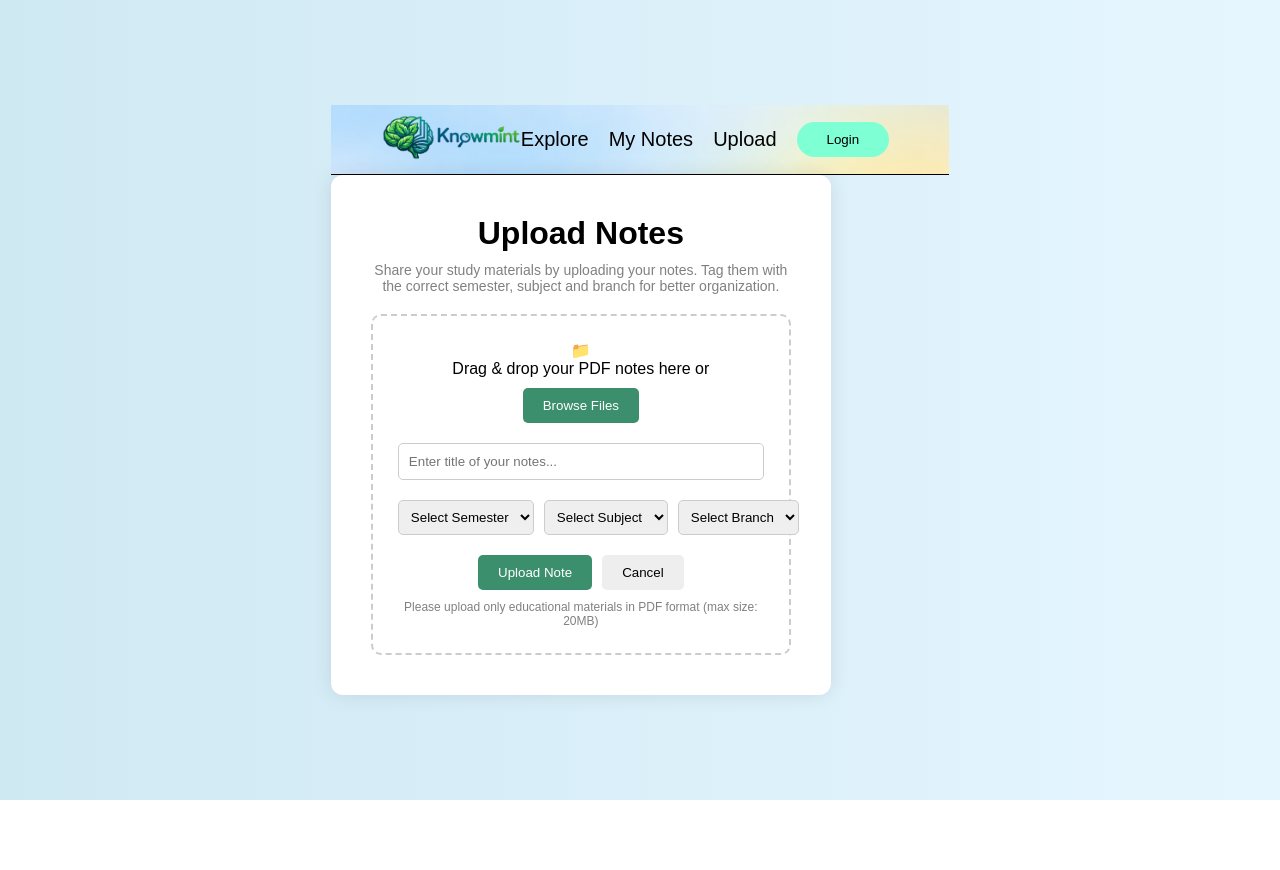
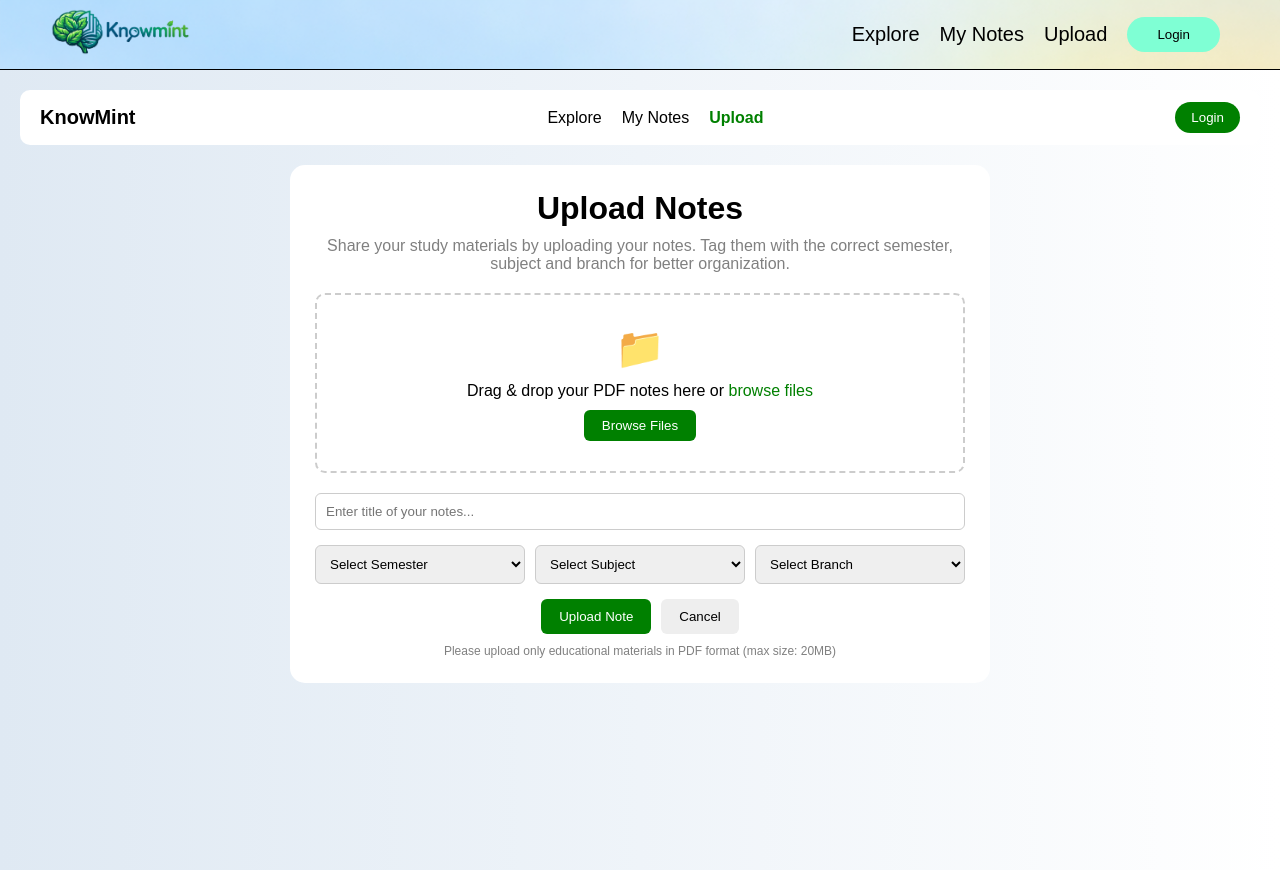
Before and after one commit to manunaik128/KnowMint, a React app in the folder Frontend/: page /upload in a window 1280 px wide. Before the commit the page ends 800 px from the top, so only its background shows below. Built offline with nearby package versions, Linux system fonts and the light colour scheme; the HTML template or start-up script is replaced by a standard one.

Commit message:
page created

```diff
--- a/Frontend/src/pages/Upload.jsx
+++ b/Frontend/src/pages/Upload.jsx
@@ -1,74 +1,67 @@
-import React from 'react'
-import "../styles/Upload.css"
+import React from "react";
+import "../styles/Upload.css";
 
 const Upload = () => {
   return (
+    <div className="page">
+      {/* Navbar */}
+      <nav className="navbar">
+        <div className="logo">KnowMint</div>
+        <ul className="nav-links">
+          <li>Explore</li>
+          <li>My Notes</li>
+          <li className="active">Upload</li>
+        </ul>
+        <button className="login-btn">Login</button>
+      </nav>
 
-
-<div class="container">
-
+      {/* Upload Section */}
+      <div className="container">
         <h1>Upload Notes</h1>
-    <p class="desc">
-        Share your study materials by uploading your notes.
-        Tag them with the correct semester, subject and branch for better organization.
+        <p className="desc">
+          Share your study materials by uploading your notes. Tag them with the
+          correct semester, subject and branch for better organization.
         </p>
 
-    <div class="upload-box">
-
-        <div classname="upload-icon">
-            📁
+        <div className="upload-box">
+          <div className="upload-icon">📁</div>
+          <p>
+            Drag & drop your PDF notes here or <span>browse files</span>
+          </p>
+          <button className="browse-btn">Browse Files</button>
         </div>
 
-        <p>Drag & drop your PDF notes here or</p>
+        {/* Form */}
+        <div className="form">
+          <input type="text" placeholder="Enter title of your notes..." />
 
-        <button class="browse-btn">Browse Files</button>
-
-        <input type="text" placeholder="Enter title of your notes..." class="input"/>
-
-        <div class="row">
-
+          <div className="row">
             <select>
               <option>Select Semester</option>
-                <option>1st Semester</option>
-                <option>2nd Semester</option>
-                <option>3rd Semester</option>
             </select>
 
             <select>
               <option>Select Subject</option>
-                <option>Web Design</option>
-                <option>Python</option>
-                <option>Database</option>
             </select>
 
             <select>
               <option>Select Branch</option>
-                <option>BCA</option>
-                <option>BSC</option>
-                <option>BTECH</option>
             </select>
-
           </div>
 
-        <div class="buttons">
-
-            <button class="upload-btn">Upload Note</button>
-            <button class="cancel-btn">Cancel</button>
-
+          <div className="buttons">
+            <button className="upload-btn">Upload Note</button>
+            <button className="cancel-btn">Cancel</button>
           </div>
 
-        <p class="note">
-            Please upload only educational materials in PDF format (max size: 20MB)
+          <p className="note">
+            Please upload only educational materials in PDF format (max size:
+            20MB)
           </p>
+        </div>
+      </div>
+    </div>
+  );
+};
 
-    </div>
-
-</div>
-
-
-
-
-  )
-}
-
-export default Upload
+export default Upload;
--- a/Frontend/src/styles/Upload.css
+++ b/Frontend/src/styles/Upload.css
@@ -1,100 +1,174 @@
-*{
-    margin: 0%;
-    padding: 0%;
+/* Reset */
+* {
+  margin: 0;
+  padding: 0;
+  box-sizing: border-box;
+  font-family: sans-serif;
 }
 
-body{
-    font-family: Arial;
-    background: linear-gradient(to right,#cfe9f3,#e6f6ff);
-    display:flex;
-    justify-content:center;
-    align-items:center;
-    height:100vh;
+/* Background */
+.page {
+  min-height: 100vh;
+  background: linear-gradient(to right, #dfe9f3, #ffffff);
+  padding: 20px;
 }
 
-.container{
-    background:white;
-    padding:40px;
-    border-radius:12px;
-    width:500px;
-    text-align:center;
-    box-shadow:0 0 20px rgba(0,0,0,0.1);
+/* Navbar */
+.navbar {
+  display: flex;
+  justify-content: space-between;
+  align-items: center;
+  background: white;
+  padding: 12px 20px;
+  border-radius: 10px;
+  margin-bottom: 20px;
 }
 
-h1{
-    margin-bottom:10px;
+.logo {
+  font-weight: bold;
+  font-size: 20px;
 }
 
-.desc{
-    font-size:14px;
-    color:gray;
-    margin-bottom:20px;
+.nav-links {
+  display: flex;
+  gap: 20px;
+  list-style: none;
 }
 
-.upload-box{
-    border:2px dashed #ccc;
-    padding:25px;
-    border-radius:10px;
+.nav-links li {
+  cursor: pointer;
 }
 
-.upload-icon{
-    font-size:40px;
-    margin-bottom:10px;
+.nav-links .active {
+  color: green;
+  font-weight: bold;
 }
 
-.browse-btn{
-    background:#3c8f6d;
-    color:white;
-    border:none;
-    padding:10px 20px;
-    border-radius:5px;
-    margin:10px 0;
-    cursor:pointer;
+.login-btn {
+  background: green;
+  color: white;
+  border: none;
+  padding: 8px 16px;
+  border-radius: 20px;
+  cursor: pointer;
 }
 
-.input{
-    width:100%;
-    padding:10px;
-    margin:10px 0;
-    border:1px solid #ccc;
-    border-radius:5px;
+/* Container */
+.container {
+  max-width: 700px;
+  margin: auto;
+  background: white;
+  padding: 25px;
+  border-radius: 15px;
+  text-align: center;
 }
 
-.row{
-    display:flex;
-    gap:10px;
-    margin-top:10px;
+.container h1 {
+  margin-bottom: 10px;
 }
 
-select{
-    flex:1;
-    padding:8px;
-    border:1px solid #ccc;
-    border-radius:5px;
+.desc {
+  color: gray;
+  margin-bottom: 20px;
 }
 
-.buttons{
-    margin-top:20px;
+/* Upload Box */
+.upload-box {
+  border: 2px dashed #ccc;
+  padding: 30px;
+  border-radius: 10px;
+  margin-bottom: 20px;
 }
 
-.upload-btn{
-    background:#3c8f6d;
-    color:white;
-    border:none;
-    padding:10px 20px;
-    border-radius:5px;
-    margin-right:10px;
+.upload-icon {
+  font-size: 40px;
+  margin-bottom: 10px;
 }
 
-.cancel-btn{
-    background:#eee;
-    border:none;
-    padding:10px 20px;
-    border-radius:5px;
+.upload-box span {
+  color: green;
+  cursor: pointer;
 }
 
-.note{
-    font-size:12px;
-    color:gray;
-    margin-top:10px;
+.browse-btn {
+  margin-top: 10px;
+  background: green;
+  color: white;
+  padding: 8px 18px;
+  border: none;
+  border-radius: 6px;
+  cursor: pointer;
 }
+
+/* Form */
+.form input {
+  width: 100%;
+  padding: 10px;
+  margin-bottom: 15px;
+  border-radius: 6px;
+  border: 1px solid #ccc;
+}
+
+.row {
+  display: flex;
+  gap: 10px;
+  margin-bottom: 15px;
+}
+
+.row select {
+  flex: 1;
+  padding: 10px;
+  border-radius: 6px;
+  border: 1px solid #ccc;
+}
+
+/* Buttons */
+.buttons {
+  display: flex;
+  justify-content: center;
+  gap: 10px;
+}
+
+.upload-btn {
+  background: green;
+  color: white;
+  padding: 10px 18px;
+  border: none;
+  border-radius: 6px;
+  cursor: pointer;
+}
+
+.cancel-btn {
+  background: #eee;
+  padding: 10px 18px;
+  border: none;
+  border-radius: 6px;
+  cursor: pointer;
+}
+
+/* Note */
+.note {
+  font-size: 12px;
+  color: gray;
+  margin-top: 10px;
+}
+
+/* 📱 Responsive Design */
+@media (max-width: 768px) {
+  .row {
+    flex-direction: column;
+  }
+
+  .navbar {
+    flex-direction: column;
+    gap: 10px;
+  }
+
+  .nav-links {
+    justify-content: center;
+  }
+
+  .buttons {
+    flex-direction: column;
+  }
+}
```
Lines whose indentation alone changed are shown as unchanged.
